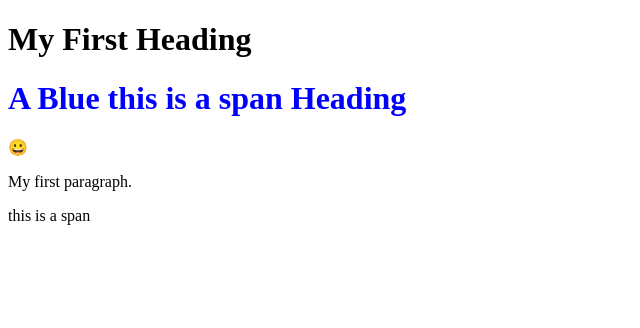
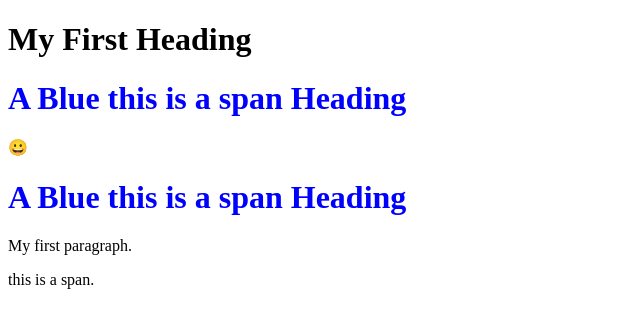
Before and after one commit to josphatmuteru/html-css, a plain HTML site: page file.html in a window 1280 px wide. Shown: the whole page, without its empty margins (0-640 px from the left). Drawn offline with Linux system fonts and the light colour scheme.

Commit message:
fix changes

```diff
--- a/file.html
+++ b/file.html
@@ -6,10 +6,14 @@
 <h1>My First Heading</h1>
 <h1 style="color:blue;">A Blue  <span>this is a span</span> Heading</h1>
 <p>&#128512;</p>
+<h1 style="color:blue;">A Blue  <span>this is a span</span> Heading</h1>
 <p>My first paragraph.</p>
 <div>
 
-    <span>this is a span</span>
+    <span>this is a span.</span>
 </div>
+
+
+
 </body>
 </html>
```
